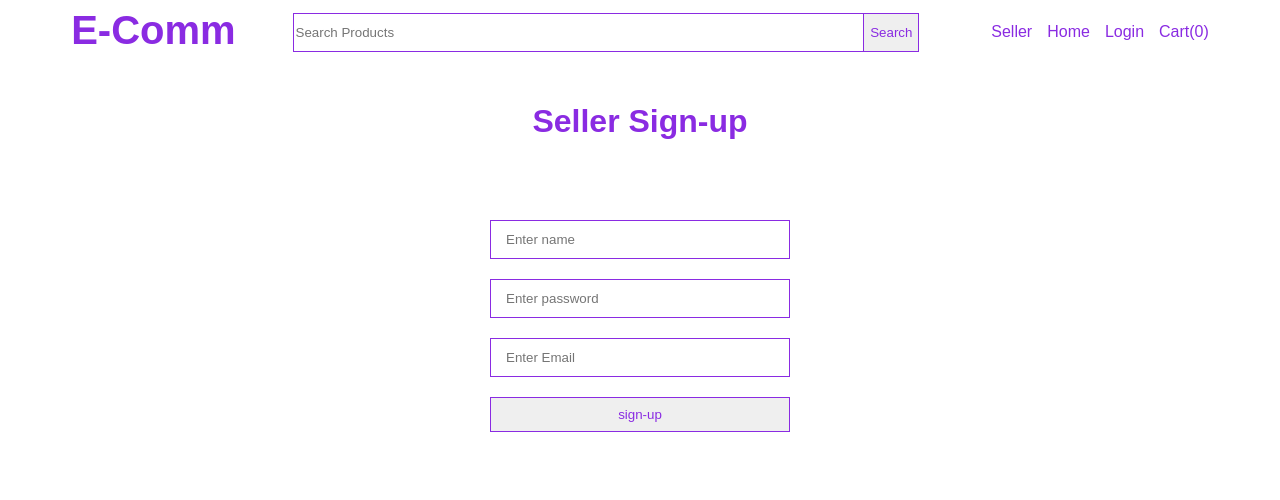
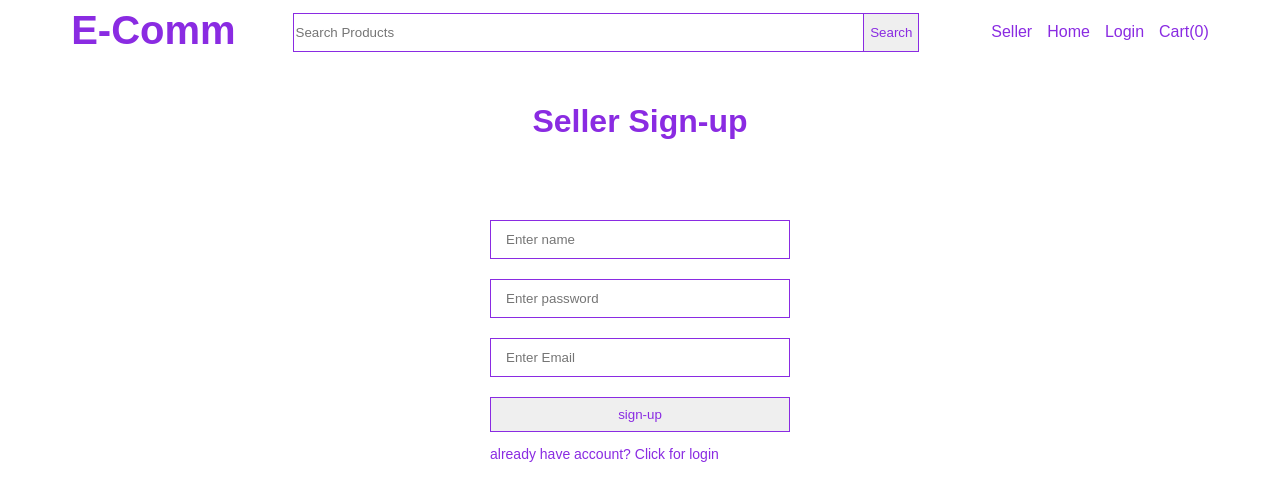
Before and after one commit to j4sumit/ecommerceApp, an Angular app: page /seller-auth in a window 1280 px wide. Shown: the top 500 px of the page. Built offline with nearby package versions, Linux system fonts and the light colour scheme.

Commit message:
Seller Login Form

```diff
--- a/src/app/seller-auth/seller-auth.component.css
+++ b/src/app/seller-auth/seller-auth.component.css
@@ -1,8 +1,14 @@
-.sign-up{
+.sign-up, .login {
 text-align: center;
 }
-.sign-up h1{
+.sign-up h1, .login h1{
     margin-top: 50px;
     margin-bottom: 80px;
     color: blueviolet;
 }
+.auth-toggle-link{
+    color: blueviolet;
+    font-size: 14px;
+    margin-top: 14px;
+    text-align: left;
+}
--- a/src/app/seller-auth/seller-auth.component.html
+++ b/src/app/seller-auth/seller-auth.component.html
@@ -1,11 +1,23 @@
 <div class="seller-auth">
-    <div class="sign-up">
+    <div class="sign-up" *ngIf = "!showLogin">
         <h1>Seller Sign-up</h1>
         <form class="common-form" #sellerSignup="ngForm" (ngSubmit)="signUp(sellerSignup.value)">
 <input type="text" class="form-input" placeholder= "Enter name" name="name" ngModel>
 <input type="password" class="form-input" placeholder="Enter password" name="password" ngModel>
 <input type="text" class="form-input" placeholder="Enter Email" name="email" ngModel>
 <button class="form-button">sign-up</button>
+<a (click)="openLogin()" class="auth-toggle-link">already have account? Click for login</a>
         </form>
     </div>
+
+    <div *ngIf="showLogin"  class="login">
+        <h1>Seller Login</h1>
+        <form class="common-form" #sellerLogin="ngForm" (ngSubmit)="login(sellerLogin.value)">
+<input type="text" class="form-input" placeholder= "Enter Email" name="name" ngModel>
+<input type="password" class="form-input" placeholder="Enter password" name="password" ngModel>
+<button class="form-button">Login</button>
+<a (click)="openSignUp()" class="auth-toggle-link">Don't have account? Click for SignUP</a>
+        </form>
+    </div>
+
 </div>
--- a/src/app/seller-auth/seller-auth.component.ts
+++ b/src/app/seller-auth/seller-auth.component.ts
@@ -9,6 +9,7 @@ import {Router} from '@angular/router'
   styleUrls: ['./seller-auth.component.css']
 })
 export class SellerAuthComponent implements OnInit {
+showLogin=false;
   constructor(private seller:SellerService, private router:Router) { }
 
   ngOnInit(): void {
@@ -22,6 +23,16 @@ export class SellerAuthComponent implements OnInit {
     //     this.router.navigate(['seller-home'])
     //   }
     // })
+    }
+    login(data:signUp):void{
+      console.log(data)
+    }
 
+    openLogin(){
+      this.showLogin=true;
     }
+    openSignUp(){
+      this.showLogin=false;
+    }
+
 }
```
